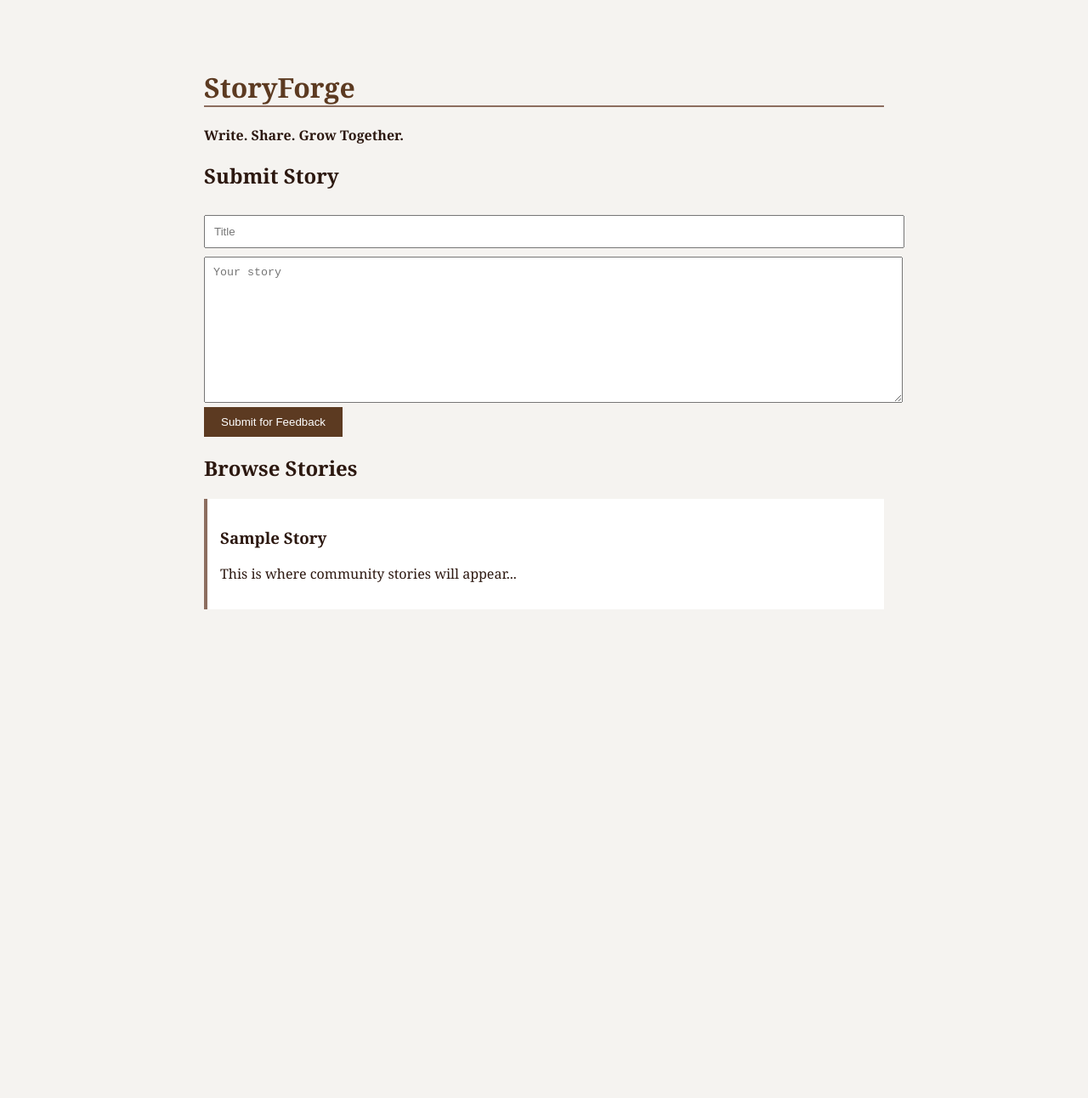
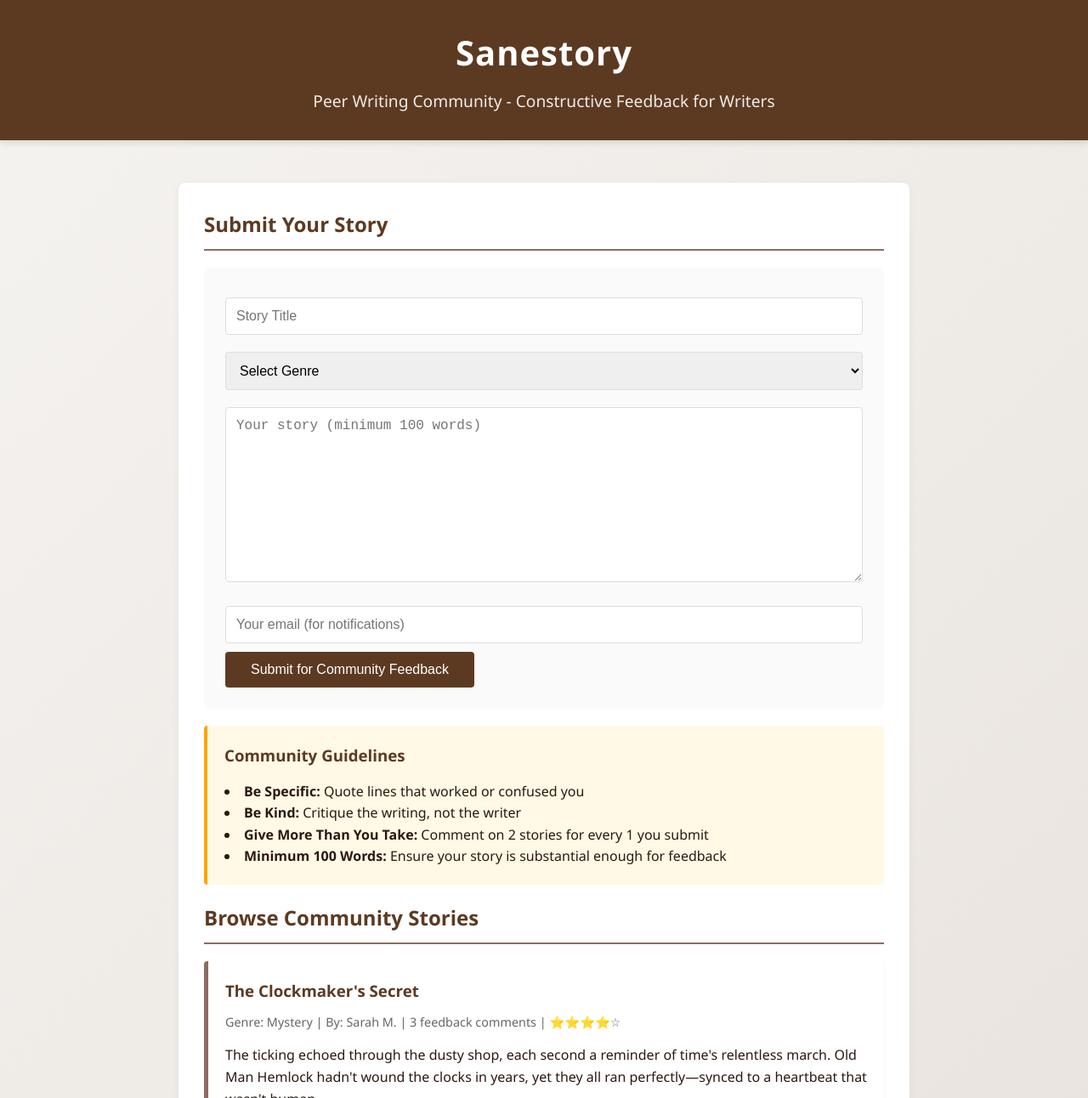
Before and after one commit to simransidhu0307-rgb/storyforge, a plain HTML site: page index.html in a window 1280 px wide. Shown: the top 1292 px of the page at 85% size. Before the commit the page ends 800 px from the top, so only its background shows below. Drawn offline with Linux system fonts and the light colour scheme.

Commit message:
Update index.html

```diff
--- a/index.html
+++ b/index.html
@@ -1,30 +1,169 @@
-
 <!DOCTYPE html>
 <html>
 <head>
-  <title>StoryForge</title>
+  <title>Sanestory - Peer Writing Community</title>
   <style>
-    body { font-family: Georgia; background: #f5f3f0; color: #2c1810; max-width: 800px; margin: 40px auto; padding: 20px; }
-    h1 { color: #5c3a21; border-bottom: 2px solid #8c6d5f; }
-    .story-card { background: white; padding: 15px; margin: 15px 0; border-left: 4px solid #8c6d5f; }
-    button { background: #5c3a21; color: white; padding: 10px 20px; border: none; cursor: pointer; }
+    * { margin: 0; padding: 0; box-sizing: border-box; }
+    body {
+      font-family: 'Segoe UI', Tahoma, Geneva, Verdana, sans-serif;
+      background: linear-gradient(135deg, #f5f3f0 0%, #e8e2dd 100%);
+      color: #2c1810;
+      line-height: 1.6;
+    }
+    .container {
+      max-width: 900px;
+      margin: 0 auto;
+      padding: 20px;
+    }
+    header {
+      background: #5c3a21;
+      color: white;
+      padding: 30px 0;
+      text-align: center;
+      box-shadow: 0 4px 6px rgba(0,0,0,0.1);
+    }
+    h1 {
+      font-size: 2.5em;
+      letter-spacing: 1px;
+    }
+    .tagline {
+      font-size: 1.2em;
+      opacity: 0.9;
+      margin-top: 10px;
+    }
+    main {
+      background: white;
+      margin: 30px 0;
+      padding: 30px;
+      border-radius: 8px;
+      box-shadow: 0 2px 10px rgba(0,0,0,0.05);
+    }
+    h2 {
+      color: #5c3a21;
+      margin-bottom: 20px;
+      padding-bottom: 10px;
+      border-bottom: 2px solid #8c6d5f;
+    }
+    form {
+      background: #fafafa;
+      padding: 25px;
+      border-radius: 6px;
+    }
+    input, textarea, select {
+      width: 100%;
+      padding: 12px;
+      margin: 10px 0;
+      border: 1px solid #ddd;
+      border-radius: 4px;
+      font-size: 16px;
+    }
+    button {
+      background: #5c3a21;
+      color: white;
+      padding: 12px 30px;
+      border: none;
+      border-radius: 4px;
+      font-size: 16px;
+      cursor: pointer;
+      transition: background 0.3s;
+    }
+    button:hover {
+      background: #8c6d5f;
+    }
+    .story-card {
+      background: #fff;
+      border-left: 5px solid #8c6d5f;
+      padding: 20px;
+      margin: 20px 0;
+      border-radius: 4px;
+      box-shadow: 0 2px 4px rgba(0,0,0,0.05);
+    }
+    .story-card h3 {
+      color: #5c3a21;
+      margin-bottom: 10px;
+    }
+    .story-meta {
+      font-size: 0.9em;
+      color: #666;
+      margin-bottom: 15px;
+    }
+    footer {
+      text-align: center;
+      padding: 30px;
+      color: #666;
+    }
+    .rules {
+      background: #fff9e6;
+      border-left: 4px solid #ffa500;
+      padding: 20px;
+      margin: 20px 0;
+      border-radius: 4px;
+    }
+    .rules h3 {
+      color: #5c3a21;
+      margin-bottom: 15px;
+    }
+    .rules ul {
+      list-style-position: inside;
+    }
   </style>
 </head>
 <body>
-  <h1>StoryForge</h1>
-  <p><strong>Write. Share. Grow Together.</strong></p>
+  <header>
+    <h1>Sanestory</h1>
+    <p class="tagline">Peer Writing Community - Constructive Feedback for Writers</p>
+  </header>
 
-  <h2>Submit Story</h2>
-  <form>
-    <input type="text" placeholder="Title" style="width: 100%; padding: 10px; margin: 10px 0;"><br>
-    <textarea placeholder="Your story" rows="10" style="width: 100%; padding: 10px;"></textarea><br>
-    <button>Submit for Feedback</button>
-  </form>
+  <div class="container">
+    <main>
+      <section>
+        <h2>Submit Your Story</h2>
+        <form action="https://formspree.io/f/REPLACE_WITH_YOUR_CODE" method="POST">
+          <input type="text" name="title" placeholder="Story Title" required>
+          <select name="genre" required>
+            <option value="">Select Genre</option>
+            <option value="fiction">Fiction</option>
+            <option value="poetry">Poetry</option>
+            <option value="mystery">Mystery</option>
+            <option value="romance">Romance</option>
+            <option value="scifi">Sci-Fi</option>
+            <option value="horror">Horror</option>
+          </select>
+          <textarea name="story" placeholder="Your story (minimum 100 words)" rows="10" required></textarea>
+          <input type="email" name="email" placeholder="Your email (for notifications)" required>
+          <button type="submit">Submit for Community Feedback</button>
+        </form>
+      </section>
 
-  <h2>Browse Stories</h2>
-  <div class="story-card">
-    <h3>Sample Story</h3>
-    <p>This is where community stories will appear...</p>
+      <section class="rules">
+        <h3>Community Guidelines</h3>
+        <ul>
+          <li><strong>Be Specific:</strong> Quote lines that worked or confused you</li>
+          <li><strong>Be Kind:</strong> Critique the writing, not the writer</li>
+          <li><strong>Give More Than You Take:</strong> Comment on 2 stories for every 1 you submit</li>
+          <li><strong>Minimum 100 Words:</strong> Ensure your story is substantial enough for feedback</li>
+        </ul>
+      </section>
+
+      <section>
+        <h2>Browse Community Stories</h2>
+        <div class="story-card">
+          <h3>The Clockmaker's Secret</h3>
+          <div class="story-meta">Genre: Mystery | By: Sarah M. | 3 feedback comments | ⭐⭐⭐⭐☆</div>
+          <p>The ticking echoed through the dusty shop, each second a reminder of time's relentless march. Old Man Hemlock hadn't wound the clocks in years, yet they all ran perfectly—synced to a heartbeat that wasn't human...</p>
+          <button>Read Full Story & Give Feedback</button>
+        </div>
+
+        <div class="story-card">
+          <h3>Submit Your Story to See It Here!</h3>
+          <p>Your story will appear in this gallery once you submit it. Build our community by being the first to share.</p>
+        </div>
+      </section>
+    </main>
+
+    <footer>
+      <p>Built with ❤️ for writers | Sanestory © 2025</p>
+    </footer>
   </div>
 </body>
 </html>
```
